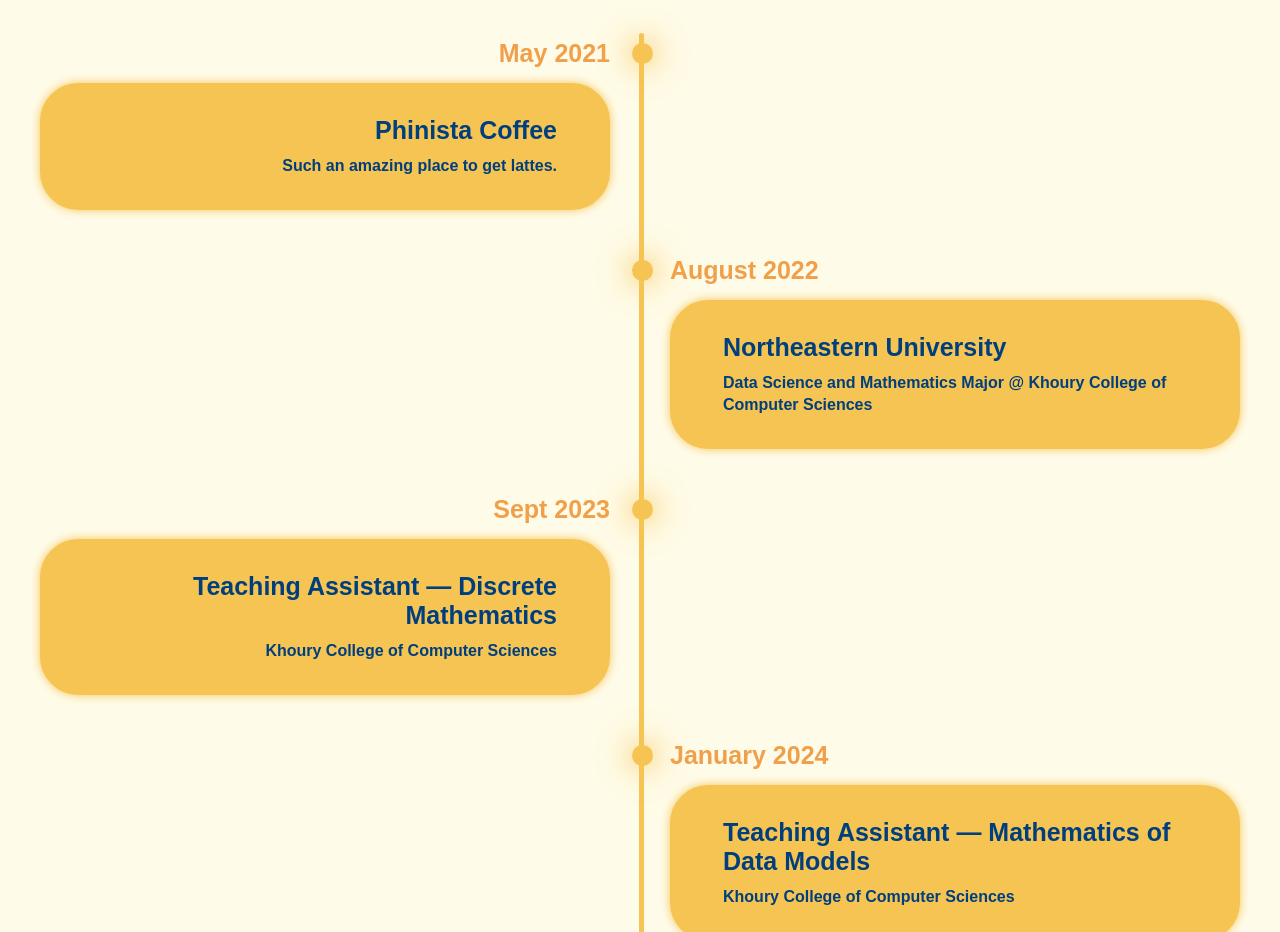
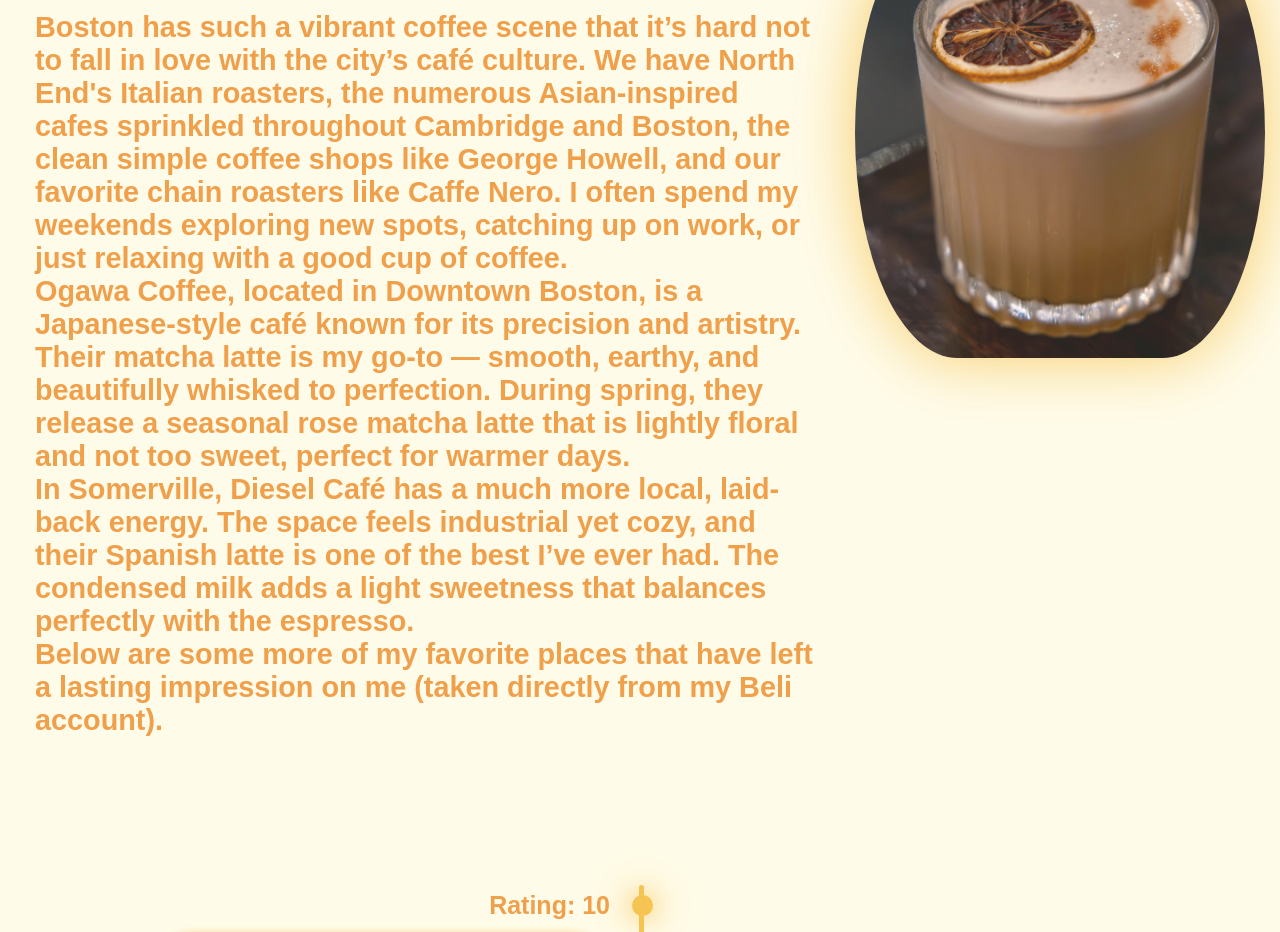
Before and after one commit to renca12/class_website, a website: page blog.html in a window 1280 px wide. Shown: the part 240-1172 px from the top of the page. Drawn offline with nearby package versions, Linux system fonts and the light colour scheme.

Commit message:
Added final touches.

```diff
--- a/blog.html
+++ b/blog.html
@@ -27,76 +27,108 @@
 
 
         <section class="experience" id="experience">
-            <h2 class="heading">My Favorite Lattes</h2>
+            <div class="latte-container">
+                <div class="latte-text">
+                <h2 class="latteheading">My Favorite Lattes</h2>
+                <h3 class="subheading"></h3>
 
+                <h3 class="subsubheading">
+                Boston has such a vibrant coffee scene that it’s hard not to fall in love with the city’s
+                café culture. We have North End's Italian roasters, the numerous Asian-inspired cafes sprinkled
+                throughout Cambridge and Boston, the clean simple coffee shops like George Howell, and
+                our favorite chain roasters like Caffe Nero. I often spend my weekends exploring new
+                spots, catching up on work, or just relaxing with a good cup of coffee.
+                </h3>
+
+                <h3 class="subsubheading">
+                Ogawa Coffee, located in Downtown Boston, is a Japanese-style café known for its precision and artistry.
+                Their matcha latte is my go-to — smooth, earthy, and beautifully whisked to perfection.
+                During spring, they release a seasonal rose matcha latte that is lightly floral and not too sweet,
+                perfect for warmer days.
+                </h3>
+
+                <h3 class="subsubheading">
+                In Somerville, Diesel Café has a much more local, laid-back energy. The space feels industrial yet cozy,
+                and their Spanish latte is one of the best I’ve ever had. The condensed milk adds a light sweetness
+                that balances perfectly with the espresso.
+                </h3>
+
+                <h3 class="subsubheading">
+                Below are some more of my favorite places that have left a lasting impression on me (taken directly from my Beli
+                account).
+                </h3>
+                </div>
+
+            <div class="latte-image">
+                <img src="assets/burnt_orange_latte.jpg" alt="Latte">
+            </div>
+
+        </section>
+
+        <section>
             <div class="timeline-items">
 
                 <div class="timeline-item">
                     <div class="timeline-dot"></div>
-                        <div class="timeline-date">May 2021</div>
+                        <div class="timeline-date">Rating: 10</div>
                         <div class="timeline-content">
-                            <h3>Phinista Coffee</h3>
-                            <p>Such an amazing place to get lattes. </p>
+                            <h3>Phin Coffee</h3>
+                            <p>My bae. I don't think there's anything I've tried from this place that I haven't liked.
+                                - Cafe Phin
+                                - Matcha Snow
+                                - Coconut Coffee- Ube Matcha Latte (okay, lowkey this was just okay but it's always sold out whenever
+                                I go there these days so I'm not affected by it.)
+                                - Hojicha Latte
+
+                                I want to try the Boston Cream Latte + Golden Matcha Latte still.
+                            </p>
                         </div>
                 </div>
 
                 <div class="timeline-item">
                     <div class="timeline-dot"></div>
-                        <div class="timeline-date">August 2022</div>
+                        <div class="timeline-date">Rating: 9.8</div>
                         <div class="timeline-content">
-                            <h3>Northeastern University</h3>
-                            <p>Data Science and Mathematics Major
-                                @ Khoury College of Computer Sciences</p>
+                            <h3>Phinista Cafe</h3>
+                            <p>Phinista is just such a classic. It's conveniently located for my purposes, and their drinks always hit.
+                                I really love their Iced Saigonese.
+                            </p>
                         </div>
                 </div>
 
                 <div class="timeline-item">
                     <div class="timeline-dot"></div>
-                        <div class="timeline-date">Sept 2023</div>
+                        <div class="timeline-date">Rating: 9.6</div>
                         <div class="timeline-content">
-                            <h3>Teaching Assistant — Discrete Mathematics</h3>
-                            <p>Khoury College of Computer Sciences</p>
+                            <h3>The Sipping Room By Breeze</h3>
+                            <p>This is just such a cute little shop and it's the type of shop I aspire to open when I'm older. The drinks always
+                                taste super good and aren't overbearingly sweet. Admittedly, it's a little expensive but I always feel super at peace while here. </p>
                         </div>
                 </div>
 
                 <div class="timeline-item">
                     <div class="timeline-dot"></div>
-                        <div class="timeline-date">January 2024</div>
+                        <div class="timeline-date">Rating: 8.9</div>
                         <div class="timeline-content">
-                            <h3>Teaching Assistant — Mathematics of Data Models</h3>
-                            <p>Khoury College of Computer Sciences</p>
+                            <h3>Lucy and Jane Matcha</h3>
+                            <p>Omg this is so good! This is easily one of the best nonsweetened/lightly-sweetened matchas I've had. Although I usually prefer
+                                a less umami flavor, this one hits really nicely. I can taste the oat milk but it doesn't overpower the matcha. The foam added
+                                a nice creaminess to the drink. I would love to come again if it didn't slightly tank my wallet and if it were a little closer.
+
+                            </p>
                         </div>
                 </div>
 
                 <div class="timeline-item">
                     <div class="timeline-dot"></div>
-                        <div class="timeline-date">February 2024</div>
+                        <div class="timeline-date">Rating: 8.2</div>
                         <div class="timeline-content">
-                            <h3>Software Developer</h3>
-                            <p>Student Government Association @ Northeastern University</p>
-                        </div>
-                </div>
-
-                <div class="timeline-item">
-                    <div class="timeline-dot"></div>
-                        <div class="timeline-date">May 2024</div>
-                        <div class="timeline-content">
-                            <h3>Teaching Assistant — Algorithms and Data</h3>
-                            <p>Khoury College of Computer Sciences</p>
-                        </div>
-                </div>
-
-                <div class="timeline-item">
-                    <div class="timeline-dot">  </div>
-                        <div class="timeline-date">Soon: July 2024</div>
-                        <div class="timeline-content">
-                            <h3>Data Science Internship</h3>
-                            <p>AEW Capital Management</p>
+                            <h3>bom dough coffee & dough</h3>
+                            <p>The location itself is really cute -- deceptively large. There's like three separate spaces that I think they rented out and connected. Their vibes overall are very comfy with ikea/MCM combo. They have these gorgerous ice glass walls on one side that i love. I got a guava matcha latte. So good!! The cheese bread is super warm and soft + the guava matcha isn't too sweet even with the syrup. The matcha flavor admittedly isnt' TOO strong, but at the price point I think it's pretty good. </p>
                         </div>
                 </div>
             </div>
         </section>
-
         <!--CONTACT ME SECTION-->
 
         <section class="contact" id="contact" style="min-height:fit-content">
--- a/style.css
+++ b/style.css
@@ -116,7 +116,7 @@
 }
 
 .home-content h1{
-    font-size: 5rem;
+    font-size: 7rem;
     font-weight: 700;
     margin-top: 1.5rem;
     margin-bottom: 2rem;
@@ -288,11 +288,61 @@
 
 /* EXPERIENCE STYLING*/
 
-.heading{
-    font-size: 7rem;
+.latteheading {
+    font-size: 5rem;
     text-align: center;
     margin: 5rem 0;
 }
+.heading{
+    font-size: 9rem;
+    text-align: center;
+    margin: 5rem 0;
+}
+
+.latte-container {
+  display: flex;
+  align-items: flex-start;
+  justify-content: space-between;
+  gap: 20px;
+}
+
+.latte-text {
+  flex: 2;
+}
+
+.latte-image {
+  flex: 1;
+  display: flex;
+  justify-content: flex-end;
+}
+
+.latte-image img {
+  position: relative;
+  top: 5rem; /* pushes image down */
+
+  margin-top: 2rem; /* adjust as needed */
+  display: block; /* removes small inline spacing */
+  max-width: 100%;
+  height: auto;
+  border-radius: 25% / 50%;
+  /* Remove intentional top spacing */
+  margin-top: 0;
+  padding-top: 0;
+
+  /* Glow style */
+  box-shadow: 0 0 5vw var(--main-color);
+  opacity: 0.85;
+  cursor: pointer;
+  transition: 0.4s ease-in-out;
+}
+
+.latte-img img:hover {
+  box-shadow: 0 0 25px var(--main-color),
+              0 0 50px var(--main-color),
+              0 0 100px var(--main-color);
+  opacity: 1;
+}
+
 .experience{
     padding: 100px 15px;
     background: var(--bg-color);
@@ -369,7 +419,7 @@
 }
 .timeline-content p{
     color: var(--header-color);
-    font-size: 16px;
+    font-size: 20px;
     font-weight: 700;
     line-height: 22px;
 }
@@ -395,6 +445,15 @@
     font-size: 2rem;
     text-align: center;
 }
+
+.subsubheading{
+    margin-left: 20px;
+    font-size: 3rem;
+    text-align: left;
+    margin-right: 20px;
+}
+
+
 .projects{
     padding: 100px 15px;
     background: var(--header_color_alternative);
@@ -402,6 +461,7 @@
 .projects h2{
     margin-bottom: 3rem;
 }
+
 .project-items{
     max-width: 1200px;
     margin: auto;
```
Also changed, not shown: index.html (+8 -6 lines).
